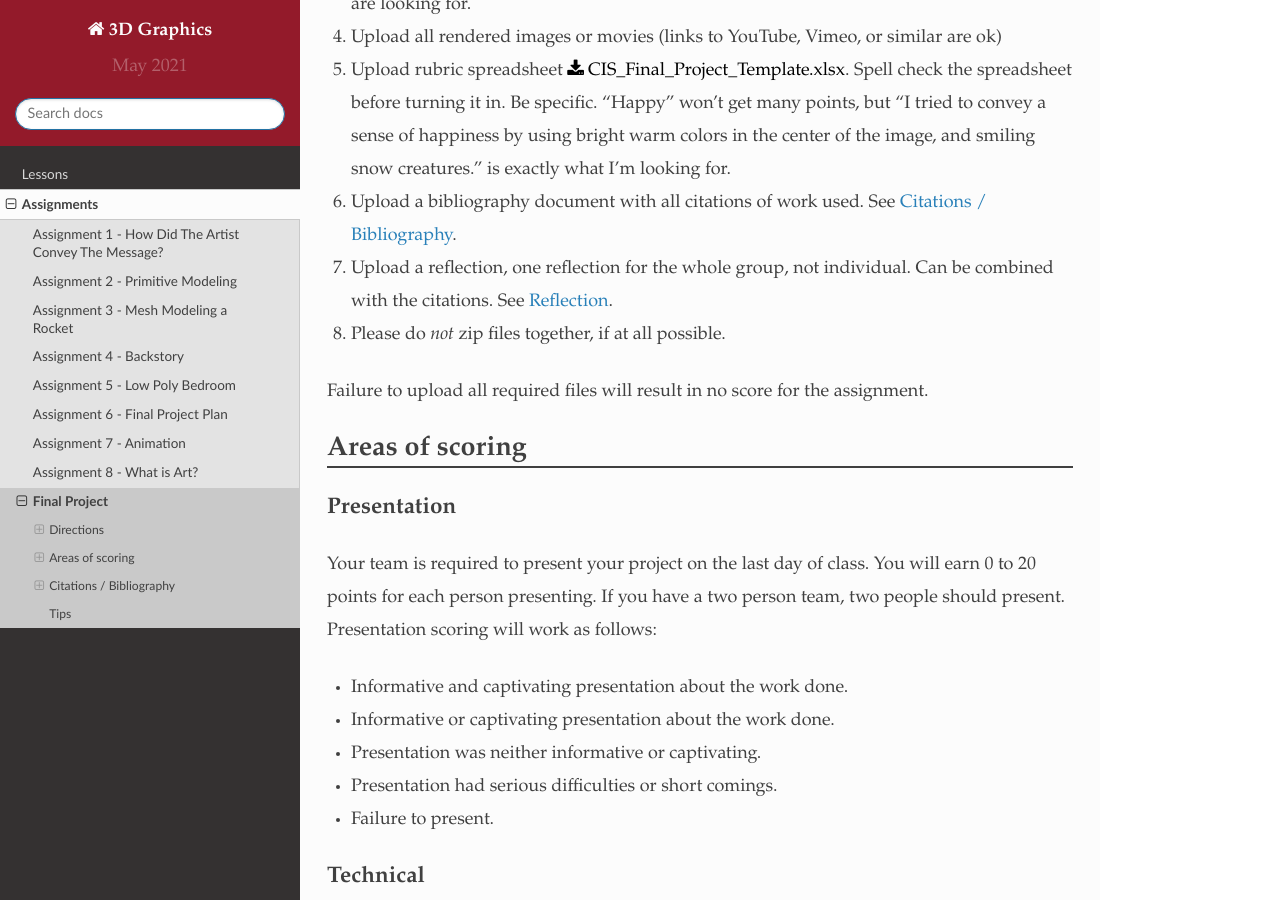
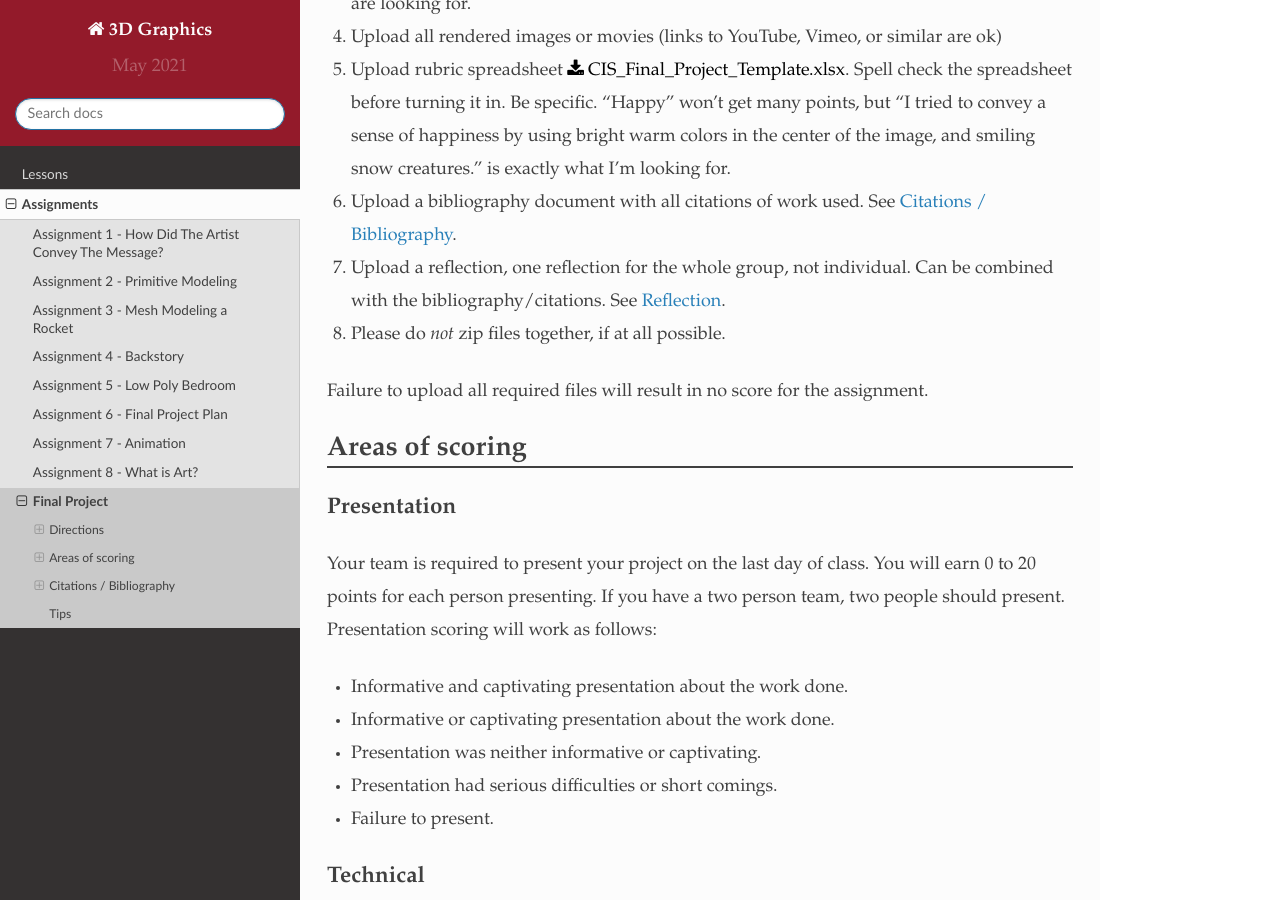
Before and after one commit to pvcraven/3d_graphics_class, a Sphinx documentation site: the page built from source/assignments/final_assignment/index.rst, in a window 1280 px wide and 900 px high, scrolled down 1513 px. Built offline with Sphinx 7.4.7 and the Read the Docs theme 2.0.0, drawn with Linux system fonts in a browser that asks for light colours.

Commit message:
Update index.rst

```diff
--- a/source/assignments/final_assignment/index.rst
+++ b/source/assignments/final_assignment/index.rst
@@ -48,7 +48,7 @@ Checklist for turning in work
     "I tried to convey a sense of happiness by using bright warm colors in the center of the image, and
     smiling snow creatures." is exactly what I'm looking for.
 6.  Upload a bibliography document with all citations of work used. See :ref:`Final_Project_Citations`.
-7.  Upload a reflection, one reflection for the whole group, not individual. Can be combined with the citations. See :ref:`reflection`.
+7.  Upload a reflection, one reflection for the whole group, not individual. Can be combined with the bibliography/citations. See :ref:`reflection`.
 8.  Please do *not* zip files together, if at all possible.
 
 Failure to upload all required files will result in no score for the assignment.
```
